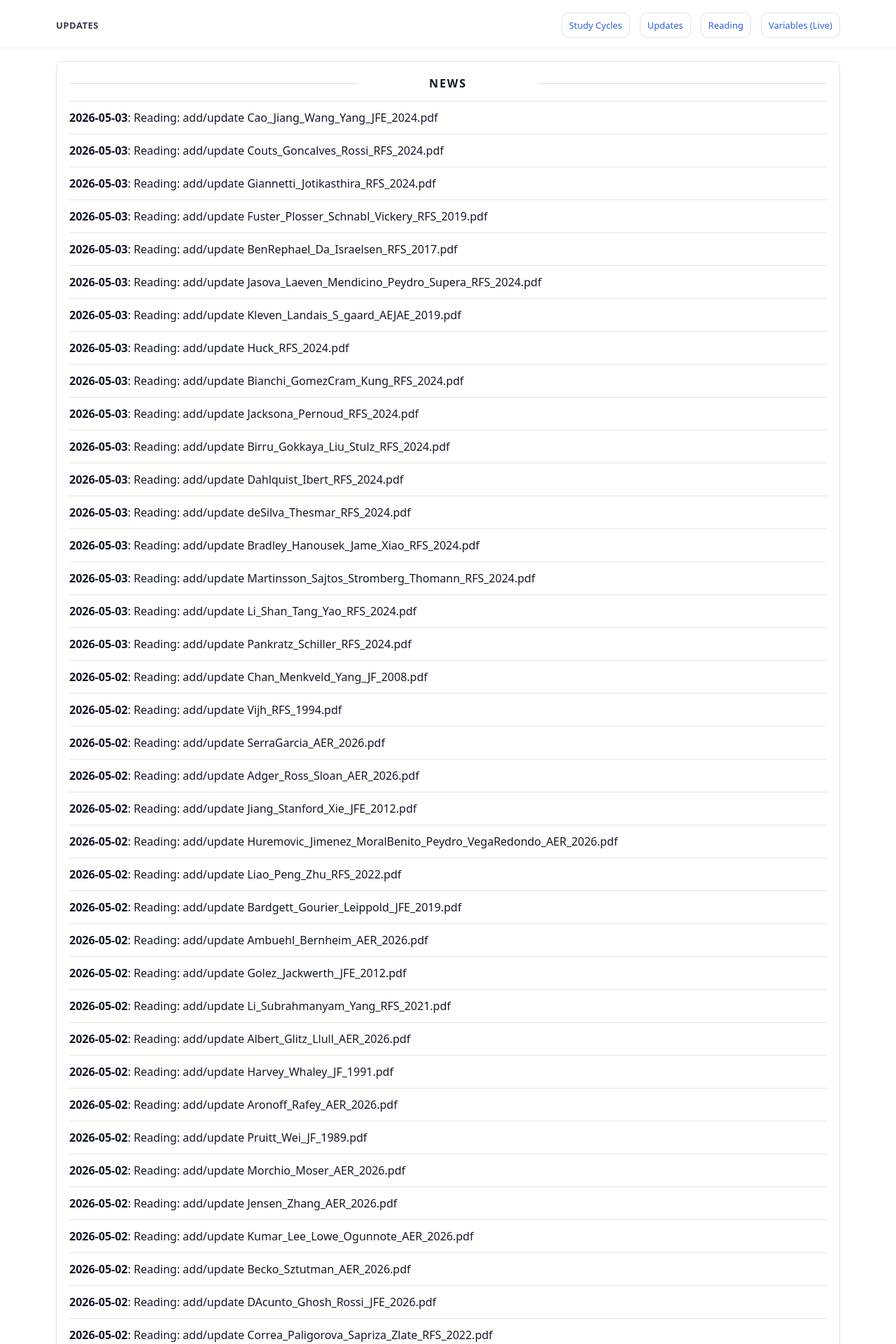
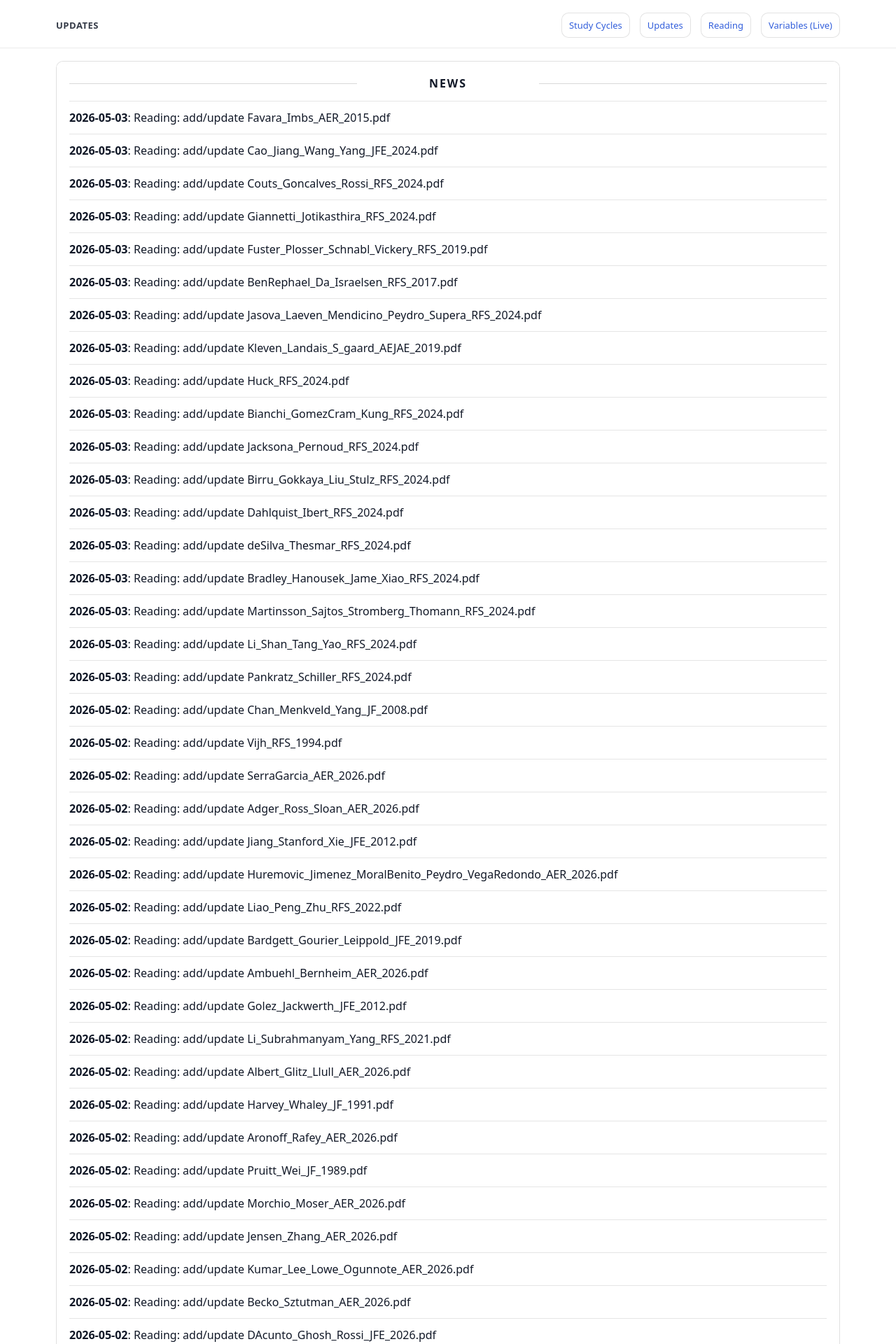
Before and after one commit to yaxinzn/study-archive, a Jekyll site: the page built from updates/index.md, in a window 1280 px wide. Shown: the top 1920 px of the page at 70% size. Built offline with Jekyll 4.4.1, drawn with Linux system fonts in a browser that asks for light colours; some of the changed text lies outside the part shown.

Commit message:
chore: update NEWS feed

```diff
--- a/_data/news.yml
+++ b/_data/news.yml
@@ -1,4 +1,7 @@
 # Auto-generated update history (sorted newest -> oldest). Do not edit manually.
+- ts: "1777799326"
+  date: "2026-05-03"
+  title: "Reading: add/update Favara_Imbs_AER_2015.pdf"
 - ts: "1777799022"
   date: "2026-05-03"
   title: "Reading: add/update Cao_Jiang_Wang_Yang_JFE_2024.pdf"
```
